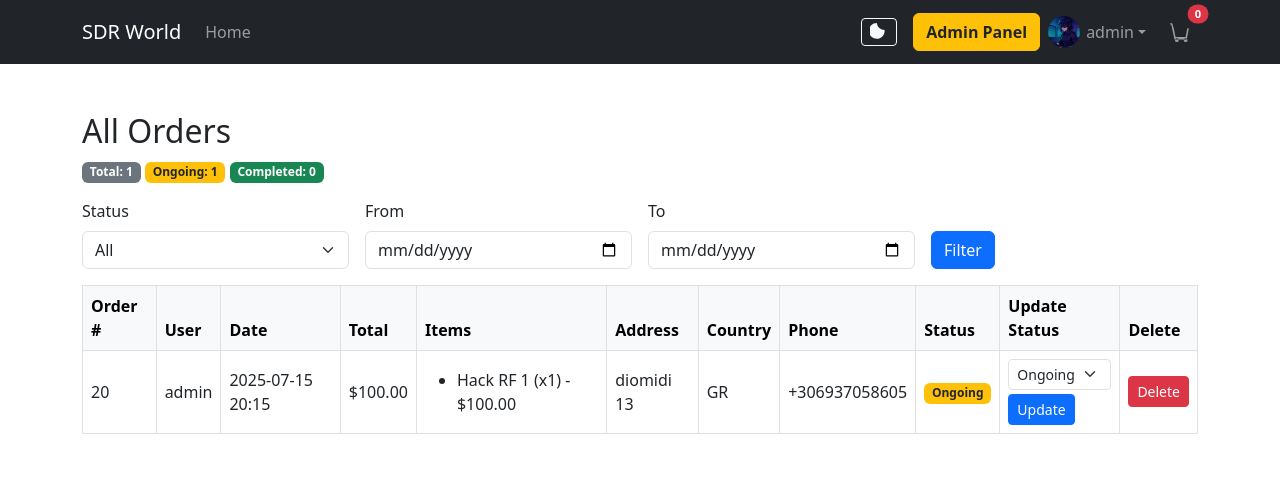
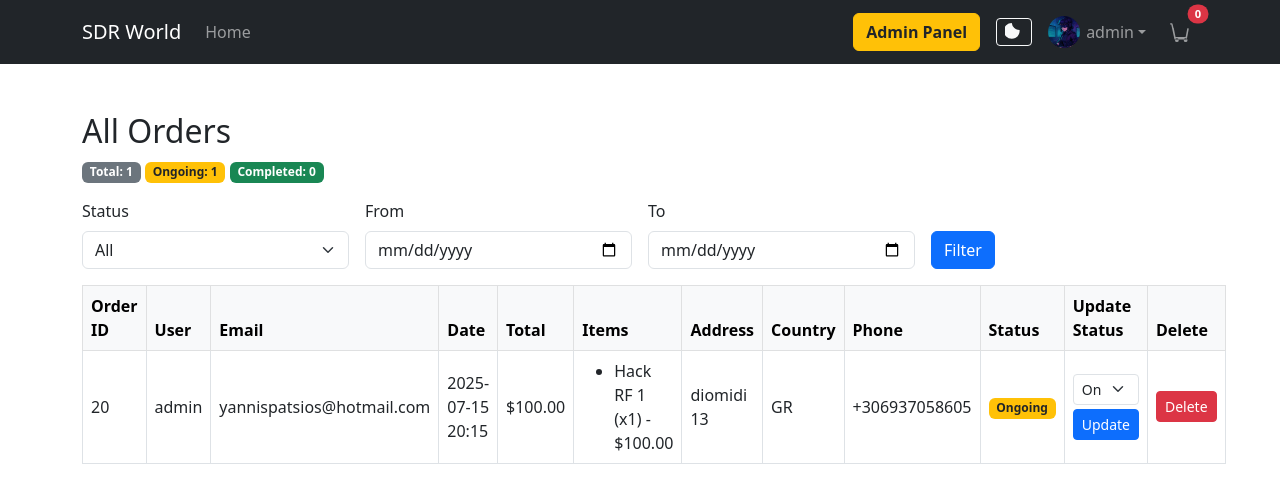
Before and after one commit to YannisPatsios/Final-Project-IP, a Django app: page /adminpanel/orders/ in a window 1280 px wide. Shown: the top 503 px of the page. Run offline with Django 4.2, Linux system fonts and the light colour scheme; a user stored in the database is signed in; data comes from the database, SQL or seed files in the repository; both versions use the stored data as it was after the commit; data that the repository does not hold is empty.

Commit message:
more validation on the checkout form
added also email field

```diff
--- a/cart/forms.py
+++ b/cart/forms.py
@@ -4,6 +4,7 @@ from django_countries.widgets import CountrySelectWidget
 
 class CheckoutForm(forms.Form):
     address = forms.CharField(max_length=255, required=True, widget=forms.TextInput(attrs={'placeholder': 'Shipping Address', 'class': 'form-control'}))
+    email = forms.EmailField(required=True, widget=forms.EmailInput(attrs={'placeholder': 'Email Address', 'class': 'form-control'}))
     country = CountryField().formfield(widget=CountrySelectWidget(attrs={'class': 'form-select'}), required=True)
     phone = forms.CharField(max_length=32, required=True, widget=forms.TextInput(attrs={'placeholder': 'Phone Number (e.g. +1234567890)', 'class': 'form-control'}))
 
--- a/cart/models.py
+++ b/cart/models.py
@@ -17,6 +17,7 @@ class Order(models.Model):
     created_at = models.DateTimeField(auto_now_add=True)
     total = models.DecimalField(max_digits=10, decimal_places=2)
     address = models.CharField(max_length=255, blank=True)
+    email = models.EmailField(blank=True, null=True)
     phone = models.CharField(max_length=32, blank=True)
     country = models.CharField(max_length=64, blank=True)
     STATUS_CHOICES = [
--- a/cart/views.py
+++ b/cart/views.py
@@ -62,6 +62,7 @@ def checkout(request):
                 user=request.user,
                 total=total,
                 address=form.cleaned_data['address'],
+                email=form.cleaned_data['email'],
                 phone=form.cleaned_data['phone'],
                 country=form.cleaned_data['country']
             )
--- a/templates/adminpanel/orders_crud.html
+++ b/templates/adminpanel/orders_crud.html
@@ -38,8 +38,9 @@
     <table class="table table-bordered align-middle">
         <thead class="table-light">
             <tr>
-                <th>Order #</th>
+                <th>Order ID</th>
                 <th>User</th>
+                <th>Email</th>
                 <th>Date</th>
                 <th>Total</th>
                 <th>Items</th>
@@ -56,6 +57,7 @@
             <tr>
                 <td>{{ order.id }}</td>
                 <td>{{ order.user.username }}</td>
+                <td>{{ order.email }}</td>
                 <td>{{ order.created_at|date:"Y-m-d H:i" }}</td>
                 <td>${{ order.total|floatformat:2 }}</td>
                 <td>
--- a/templates/base.html
+++ b/templates/base.html
@@ -103,7 +103,14 @@
                     <li class="nav-item"><a class="nav-link" href="/">Home</a></li>
                 </ul>
                 <ul class="navbar-nav mb-2 mb-lg-0 align-items-center w-100 justify-content-end">
-                    <li class="nav-item me-2">
+                    {% if user.is_authenticated %}
+                        {% if user.is_staff or user.is_superuser %}
+                            <li class="nav-item mb-2 mb-lg-0">
+                                <a class="btn btn-warning" href="{% url 'admin_dashboard' %}" style="color: #212529; font-weight: 600;">Admin Panel</a>
+                            </li>
+                        {% endif %}
+                    {% endif %}
+                    <li class="nav-item ms-3 me-2 mb-2 mb-lg-0">
                         <button id="darkModeToggle" class="btn btn-outline-light btn-sm" title="Toggle dark mode" style="display: flex; align-items: center; justify-content: center;">
                             <svg id="darkModeIcon" xmlns="http://www.w3.org/2000/svg" width="18" height="18" fill="currentColor" class="bi bi-moon" viewBox="0 0 16 16">
                                 <path d="M6 0a7 7 0 0 0 0 14c3.866 0 7-3.134 7-7 0-.265-.015-.527-.045-.785A6.978 6.978 0 0 1 6 0z"/>
@@ -111,12 +118,7 @@
                         </button>
                     </li>
                     {% if user.is_authenticated %}
-                        {% if user.is_staff or user.is_superuser %}
-                            <li class="nav-item">
-                                <a class="btn btn-warning ms-2" href="{% url 'admin_dashboard' %}" style="color: #212529; font-weight: 600;">Admin Panel</a>
-                            </li>
-                        {% endif %}
-                        <li class="nav-item dropdown">
+                        <li class="nav-item dropdown mb-2 mb-lg-0">
                             <a class="nav-link dropdown-toggle d-flex align-items-center" href="#" id="navbarDropdown" role="button" data-bs-toggle="dropdown" aria-expanded="false">
                                 {% if user.userprofile.avatar and user.userprofile.avatar.name %}
                                     <img src="{{ user.userprofile.avatar.url }}" class="navbar-avatar" alt="avatar">
@@ -131,7 +133,7 @@
                                 <li><a class="dropdown-item text-center" href="{% url 'logout' %}">Logout</a></li>
                             </ul>
                         </li>
-                        <li class="nav-item ms-2">
+                        <li class="nav-item ms-2 mb-2 mb-lg-0">
                             <a class="nav-link d-flex align-items-center position-relative justify-content-center" href="{% url 'cart_view' %}">
                                 <svg xmlns="http://www.w3.org/2000/svg" width="20" height="20" fill="currentColor" class="bi bi-cart" viewBox="0 0 16 16">
                                     <path d="M0 1.5A.5.5 0 0 1 .5 1h1a.5.5 0 0 1 .485.379L2.89 5H14.5a.5.5 0 0 1 .491.592l-1.5 8A.5.5 0 0 1 13 14H4a.5.5 0 0 1-.491-.408L1.01 2H.5a.5.5 0 0 1-.5-.5zm3.14 4l1.25 6.25A.5.5 0 0 0 4.86 12h7.28a.5.5 0 0 0 .49-.625L13.86 5H3.14zM5.5 16a1.5 1.5 0 1 0 0-3 1.5 1.5 0 0 0 0 3zm7 0a1.5 1.5 0 1 0 0-3 1.5 1.5 0 0 0 0 3z"/>
```
Also changed, not shown: cart/migrations/0008_order_email.py (added), db.sqlite3, media/products/ChatGPT_Image_Jun_13_2025_12_18_04_PM.png (added).
